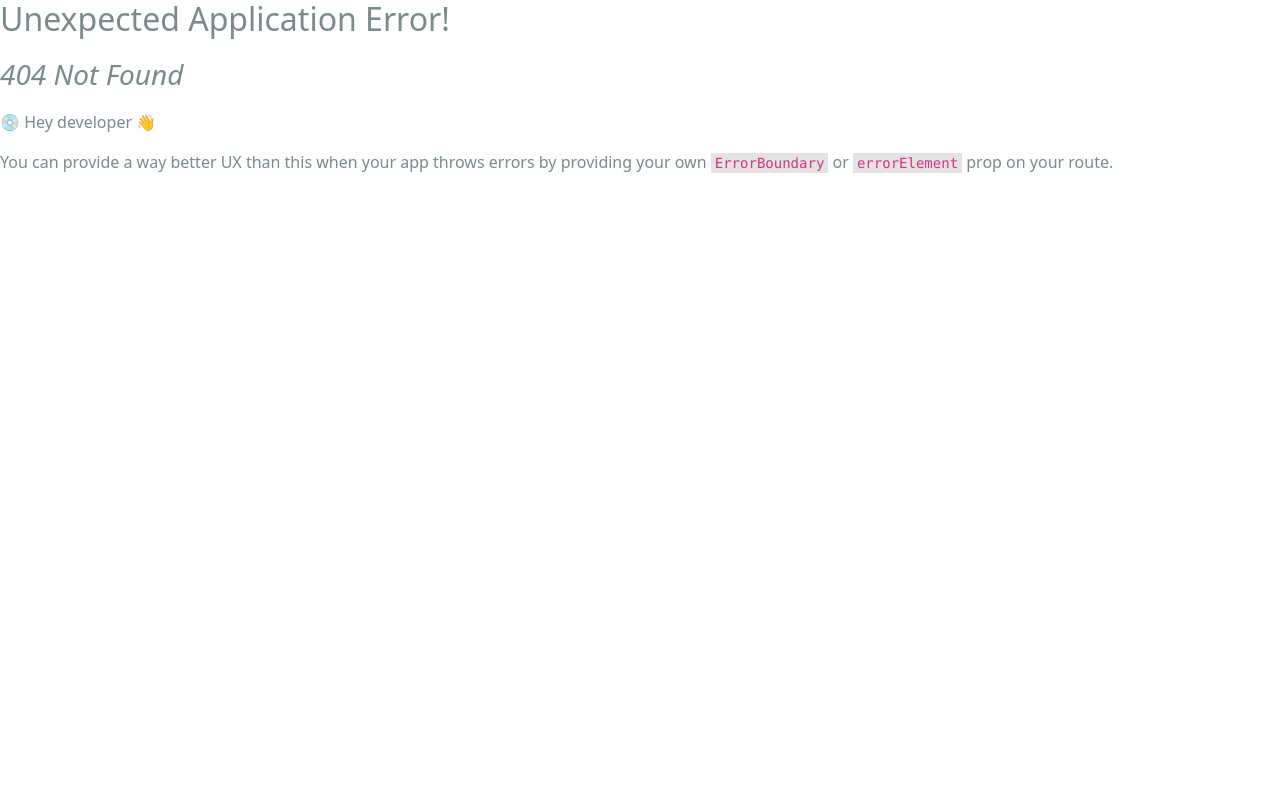
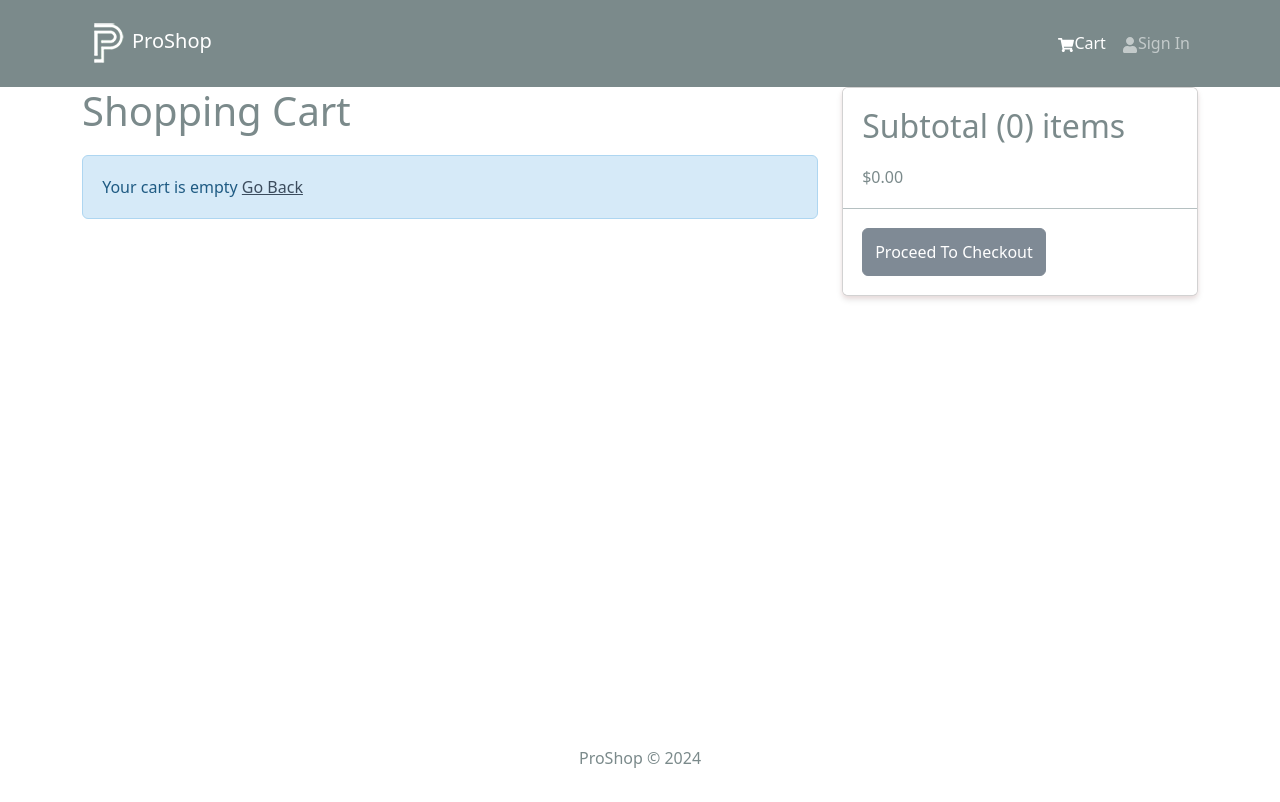
Before and after one commit to jamesv28/pro-shop, a React (Vite) app in the folder frontend/: page /cart in a window 1280 px wide. Before the commit this address had no page. Shown: the top 802 px of the page. Built offline with nearby package versions, Linux system fonts and the light colour scheme.

Commit message:
updated cart screen

```diff
--- a/frontend/src/components/Message.jsx
+++ b/frontend/src/components/Message.jsx
@@ -7,7 +7,7 @@
 
 Message.propTypes = {
   variant: PropTypes.string,
-  children: PropTypes.string,
+  children: PropTypes.array,
 };
 
 export default Message;
--- a/frontend/src/main.jsx
+++ b/frontend/src/main.jsx
@@ -11,6 +11,7 @@
 import App from "./App.jsx";
 import HomeScreen from "./screens/HomeScreen.jsx";
 import ProductScreen from "./screens/ProductScreen.jsx";
+import CartScreen from "./screens/CartScreen.jsx";
 import "./index.css";
 import "./assets/bootstrap.custom.css";
 
@@ -19,6 +20,7 @@
     <Route path="/" element={<App />}>
       <Route index={true} path="/" element={<HomeScreen />} />
       <Route path="/product/:id" element={<ProductScreen />} />
+      <Route path="/cart" element={<CartScreen />} />
     </Route>
   )
 );
--- a/frontend/src/screens/CartScreen.jsx
+++ b/frontend/src/screens/CartScreen.jsx
@@ -1,7 +1,115 @@
-import React from "react";
+import { Link, useNavigate } from "react-router-dom";
+import { useDispatch, useSelector } from "react-redux";
+import {
+  Row,
+  Col,
+  ListGroup,
+  Image,
+  Form,
+  Button,
+  Card,
+} from "react-bootstrap";
+import { FaTrash } from "react-icons/fa";
+import Message from "../components/Message";
+import { addToCart, removeFromCart } from "../slices/cartSlice";
 
 const CartScreen = () => {
-  return <div></div>;
+  const navigate = useNavigate();
+  const dispatch = useDispatch();
+
+  const cart = useSelector((state) => state.cart);
+  const { cartItems } = cart;
+
+  const addToCartHandler = (product, qty) => {
+    dispatch(addToCart({ ...product, qty }));
+  };
+
+  const removeFromCartHandler = (id) => {
+    dispatch(removeFromCart(id));
+  };
+
+  const checkoutHandler = () => {
+    navigate("/login?redirect=/shipping");
+  };
+
+  return (
+    <Row>
+      <Col md={8}>
+        <h1 style={{ marginBottom: "20px" }}>Shopping Cart</h1>
+        {cartItems.length === 0 ? (
+          <Message>
+            Your cart is empty <Link to="/">Go Back</Link>
+          </Message>
+        ) : (
+          <ListGroup variant="flush">
+            {cartItems.map((item) => (
+              <ListGroup.Item key={item._id}>
+                <Row>
+                  <Col md={2}>
+                    <Image src={item.image} alt={item.name} fluid rounded />
+                  </Col>
+                  <Col md={3}>
+                    <Link to={`/product/${item._id}`}>{item.name}</Link>
+                  </Col>
+                  <Col md={2}>${item.price}</Col>
+                  <Col md={2}>
+                    <Form.Control
+                      as="select"
+                      value={item.qty}
+                      onChange={(e) =>
+                        addToCartHandler(item, Number(e.target.value))
+                      }
+                    >
+                      {[...Array(item.countInStock).keys()].map((x) => (
+                        <option key={x + 1} value={x + 1}>
+                          {x + 1}
+                        </option>
+                      ))}
+                    </Form.Control>
+                  </Col>
+                  <Col md={2}>
+                    <Button
+                      type="button"
+                      variant="light"
+                      onClick={() => removeFromCartHandler(item._id)}
+                    >
+                      <FaTrash />
+                    </Button>
+                  </Col>
+                </Row>
+              </ListGroup.Item>
+            ))}
+          </ListGroup>
+        )}
+      </Col>
+      <Col md={4}>
+        <Card>
+          <ListGroup variant="flush">
+            <ListGroup.Item>
+              <h2>
+                Subtotal ({cartItems.reduce((acc, item) => acc + item.qty, 0)})
+                items
+              </h2>
+              $
+              {cartItems
+                .reduce((acc, item) => acc + item.qty * item.price, 0)
+                .toFixed(2)}
+            </ListGroup.Item>
+            <ListGroup.Item>
+              <Button
+                type="button"
+                className="btn-block"
+                disabled={cartItems.length === 0}
+                onClick={checkoutHandler}
+              >
+                Proceed To Checkout
+              </Button>
+            </ListGroup.Item>
+          </ListGroup>
+        </Card>
+      </Col>
+    </Row>
+  );
 };
 
 export default CartScreen;
--- a/frontend/src/slices/cartSlice.js
+++ b/frontend/src/slices/cartSlice.js
@@ -3,30 +3,37 @@
 
 const initialState = localStorage.getItem("cart")
   ? JSON.parse(localStorage.getItem("cart"))
-  : { cartItems: [] };
+  : { cartItems: [], shippingAddress: {}, paymentMethod: "PayPal" };
 
 const cartSlice = createSlice({
   name: "cart",
   initialState,
   reducers: {
     addToCart: (state, action) => {
-      const item = action.payload;
-      const existsItem = state.cartItems.find((x) => {
-        x._id == item._id;
-      });
+      // NOTE: we don't need user, rating, numReviews or reviews
+      // in the cart
+      const { user, rating, numReviews, reviews, ...item } = action.payload;
 
-      if (existsItem) {
+      const existItem = state.cartItems.find((x) => x._id === item._id);
+
+      if (existItem) {
         state.cartItems = state.cartItems.map((x) =>
-          x._id === existsItem._id ? item : x
+          x._id === existItem._id ? item : x
         );
       } else {
         state.cartItems = [...state.cartItems, item];
       }
+
+      return updateCart(state, item);
+    },
+    removeFromCart: (state, action) => {
+      state.cartItems = state.cartItems.filter((x) => x._id !== action.payload);
 
       return updateCart(state);
     },
   },
 });
 
-export const { addToCart } = cartSlice.actions;
+export const { addToCart, removeFromCart } = cartSlice.actions;
+
 export default cartSlice.reducer;
--- a/frontend/src/utils/cartUtils.js
+++ b/frontend/src/utils/cartUtils.js
@@ -3,21 +3,26 @@
 };
 
 export const updateCart = (state) => {
-  // calculate items price
-  state.itemsPrice = state.cartItems.reduce((acc, item) =>
-    addDecimals(acc + item.price * item.qty, 0)
+  const itemsPrice = state.cartItems.reduce(
+    (acc, item) => acc + (item.price * 100 * item.qty) / 100,
+    0
   );
-  // calculate shipping price
-  state.shippingPrice = addDecimals(state.itemsPrice > 100 ? 0 : 10);
-  // calculate tax price 15%
-  state.taxPrice = addDecimals(Number(0.15 * state.itemsPrice).toFixed(2));
-  // calculate total price
-  state.totalPrice = (
-    Number(state.itemsPrice) +
-    Number(state.shippingPrice) +
-    Number(state.taxPrice)
-  ).toFixed(2);
+  state.itemsPrice = addDecimals(itemsPrice);
 
+  // Calculate the shipping price
+  const shippingPrice = itemsPrice > 100 ? 0 : 10;
+  state.shippingPrice = addDecimals(shippingPrice);
+
+  // Calculate the tax price
+  const taxPrice = 0.15 * itemsPrice;
+  state.taxPrice = addDecimals(taxPrice);
+
+  const totalPrice = itemsPrice + shippingPrice + taxPrice;
+  // Calculate the total price
+  state.totalPrice = addDecimals(totalPrice);
+
+  // Save the cart to localStorage
   localStorage.setItem("cart", JSON.stringify(state));
+
   return state;
 };
```
